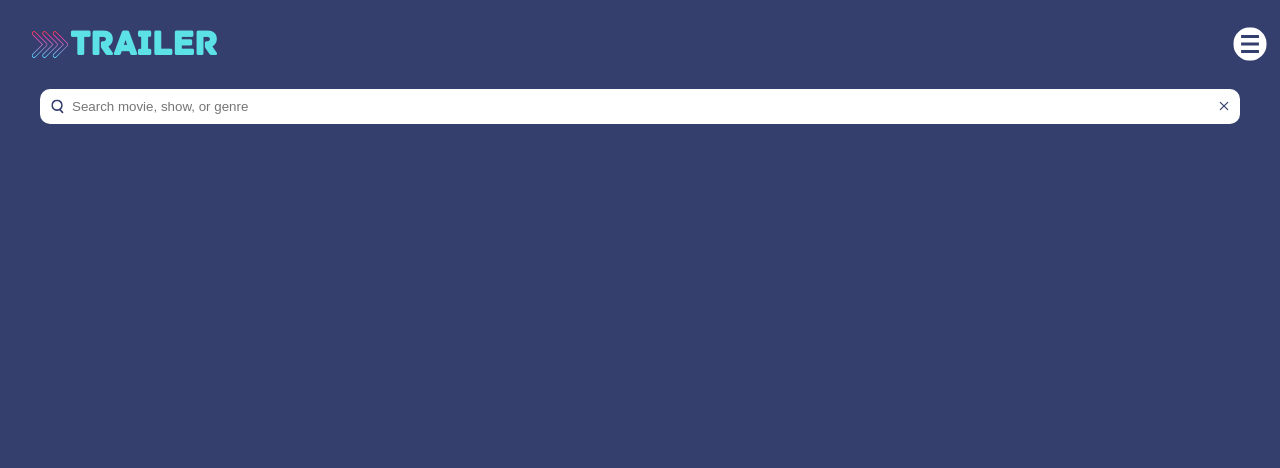
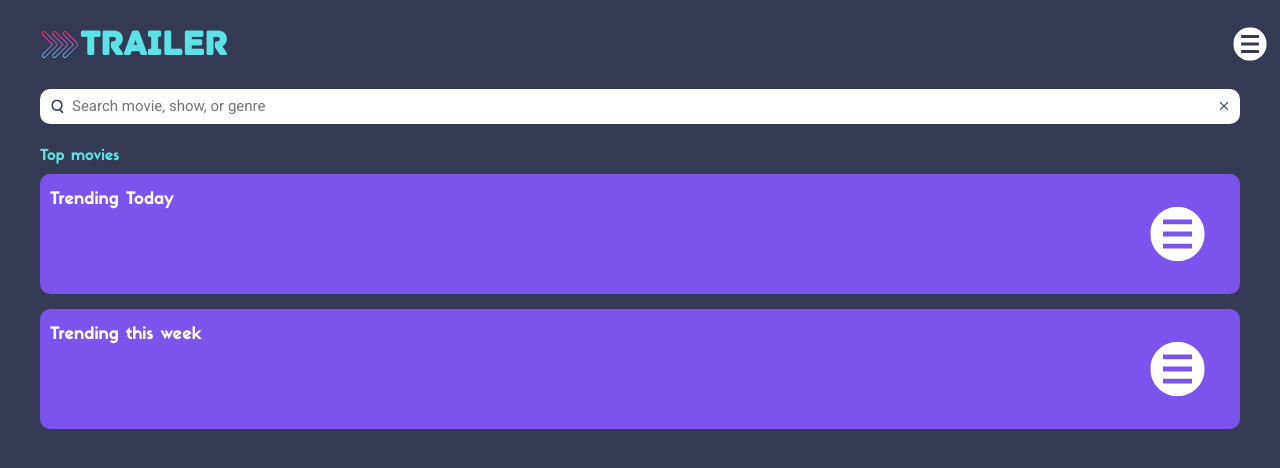
Before and after one commit to lancechincodes/trailer, a React (Create React App) app: page /browse in a window 1280 px wide. Shown: the top 468 px of the page. Built offline with nearby package versions, Linux system fonts and the light colour scheme.

Commit message:
Add trending boxes and update color scheme

```diff
--- a/public/index.html
+++ b/public/index.html
@@ -24,6 +24,9 @@
       work correctly both with client-side routing and a non-root public URL.
       Learn how to configure a non-root public URL by running `npm run build`.
     -->
+    <link rel="preconnect" href="https://fonts.googleapis.com">
+    <link rel="preconnect" href="https://fonts.gstatic.com" crossorigin>
+    <link href="https://fonts.googleapis.com/css2?family=Roboto:ital@0;1&display=swap" rel="stylesheet">
     <title>Trailer</title>
   </head>
   <body>
--- a/src/components/Browse.js
+++ b/src/components/Browse.js
@@ -8,6 +8,8 @@ function Browse() {
 
     return(
         <div className="browse">
+
+            {/* Logo and hamburger */}
             <heading className="heading-browse">
                 <div className="logo-browse">
                     <img className="logo-image-browse" src={logoImage} alt="Trailer Logo"/>
@@ -18,7 +20,7 @@ function Browse() {
                 </div>
             </heading>
 
-
+            {/* Input box */}
             <div className="input-box">
                 <div className="search-icon-div">
                     <img className="search-icon" src={search} alt="Search Icon"/>
@@ -34,6 +36,24 @@ function Browse() {
                     <img className="close-search-icon" src={closeSearch} alt="Delete Icon"/>
                 </div>
             </div>
+
+            {/* Trending boxes */}
+            <p className="top-movies">Top movies</p>
+            <div className="trending-boxes">
+                <div className="trending-box">
+                    <h3 className="trending-text">Trending Today</h3>
+                    <div className="trending-poster-div">
+                        <img className="trending-poster" src={hamburger} alt="Top trending poster today"/>
+                    </div>
+                </div>
+                <div className="trending-box">
+                    <h3 className="trending-text">Trending this week</h3>
+                    <div className="trending-poster-div">
+                        <img className="trending-poster" src={hamburger} alt="Top trending poster this week"/>
+                    </div>
+                </div>
+            </div>
+
         </div>
     )
 }
--- a/src/index.css
+++ b/src/index.css
@@ -20,3 +20,10 @@ code {
   font-style: normal;
   font-display: swap;
 }
+
+@font-face {
+  font-family: 'Sifonn Pro';
+  font-style: normal;
+  font-weight: normal;
+  src: local('Sifonn Pro'), url('./fonts/SIFONN_PRO.woff') format('woff');
+  }
--- a/src/styles/Browse.css
+++ b/src/styles/Browse.css
@@ -1,12 +1,13 @@
 .browse {
-    background: #353F6D;
+    background: #353A54;
     height: 100vh;
 }
 
+/* Logo and hamburger */
 .heading-browse {
     display: flex;
     align-items: center;
-    margin-left: 30px;
+    margin-left: 40px;
     margin-right: 10px;
 }
 
@@ -36,6 +37,7 @@
     height: auto;
 }
 
+/* Input box */
 .input-box {
     background: white;
     display: flex;
@@ -60,6 +62,8 @@
     margin: 5px;
     width: 240px;
     border: none;
+    font-family: 'Roboto', sans-serif;
+    font-size: 15px;
 }
 
 .close-search-icon-div {
@@ -72,3 +76,43 @@
     width: 12px;
     height: auto;
 }
+
+/* Trending boxes */
+.top-movies {
+    margin: 25px 40px 10px 40px;
+    color: #5CE1E6;
+    font-family: 'Sifonn Pro';
+    font-size: 15px;
+}
+
+.trending-boxes {
+    display: grid;
+    grid-template-rows: repeat(2, 1fr);
+    margin: 0px 40px;
+    gap: 15px 0px;
+}
+
+.trending-box {
+    background: #7C53ED;
+    display: flex;
+    height: 120px;
+    border-radius: 10px;
+}
+
+.trending-text {
+    margin-left: 10px;
+    color: white;
+    font-family: 'Sifonn Pro';
+    font-size: 17px;
+}
+
+.trending-poster-div {
+    flex-grow: 1;
+    display: flex;
+    justify-content: flex-end;
+    margin-right: 30px;
+}
+
+.trending-poster {
+    width: 65px;
+}
--- a/src/styles/Home.css
+++ b/src/styles/Home.css
@@ -1,5 +1,5 @@
 .home {
-    background: #5271FF;
+    background: #7C53ED;
     height: 100vh;
     display: flex;
     align-items: center;
```
Also changed, not shown: src/fonts/SIFONN_PRO.woff (added).
